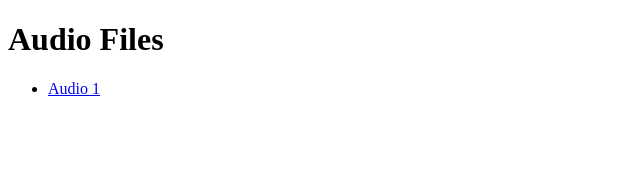
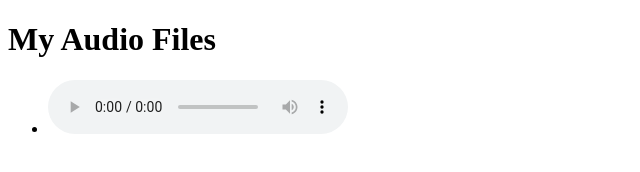
Before and after one commit to luckycarms/music_audio_files, a plain HTML site: page index.html in a window 1280 px wide. Shown: the whole page, without its empty margins (0-640 px from the left). Drawn offline with Linux system fonts and the light colour scheme.

Commit message:
Update index.html

```diff
--- a/index.html
+++ b/index.html
@@ -1,4 +1,3 @@
-
 <!DOCTYPE html>
 <html lang="en">
 <head>
@@ -7,10 +6,14 @@
   <title>My Audio Files</title>
 </head>
 <body>
-  <h1>Audio Files</h1>
+  <h1>My Audio Files</h1>
   <ul>
-    <li><a href="https://luckycarms.github.io/music_audio_files/" target="_blank">Audio 1</a></li>
-
+    <li>
+      <audio controls>
+        <source src="https://https://github.com/luckycarms/music_audio_files/blob/main/NatKingColeNatalie-Unforgetable.mp3" type="audio/mp3">
+        Your browser does not support the audio element.
+      </audio>
+    </li>
   </ul>
 </body>
 </html>
```
